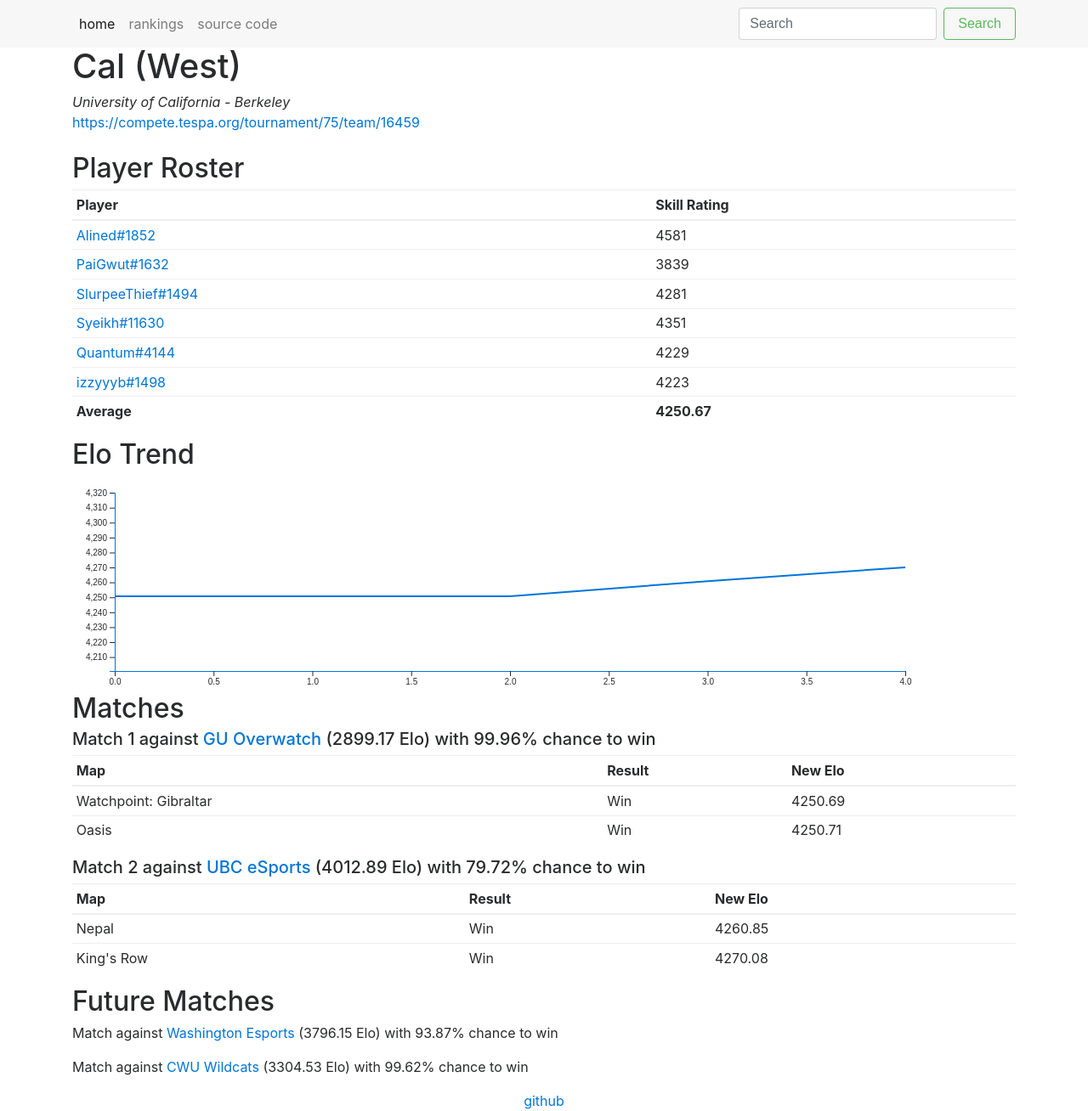
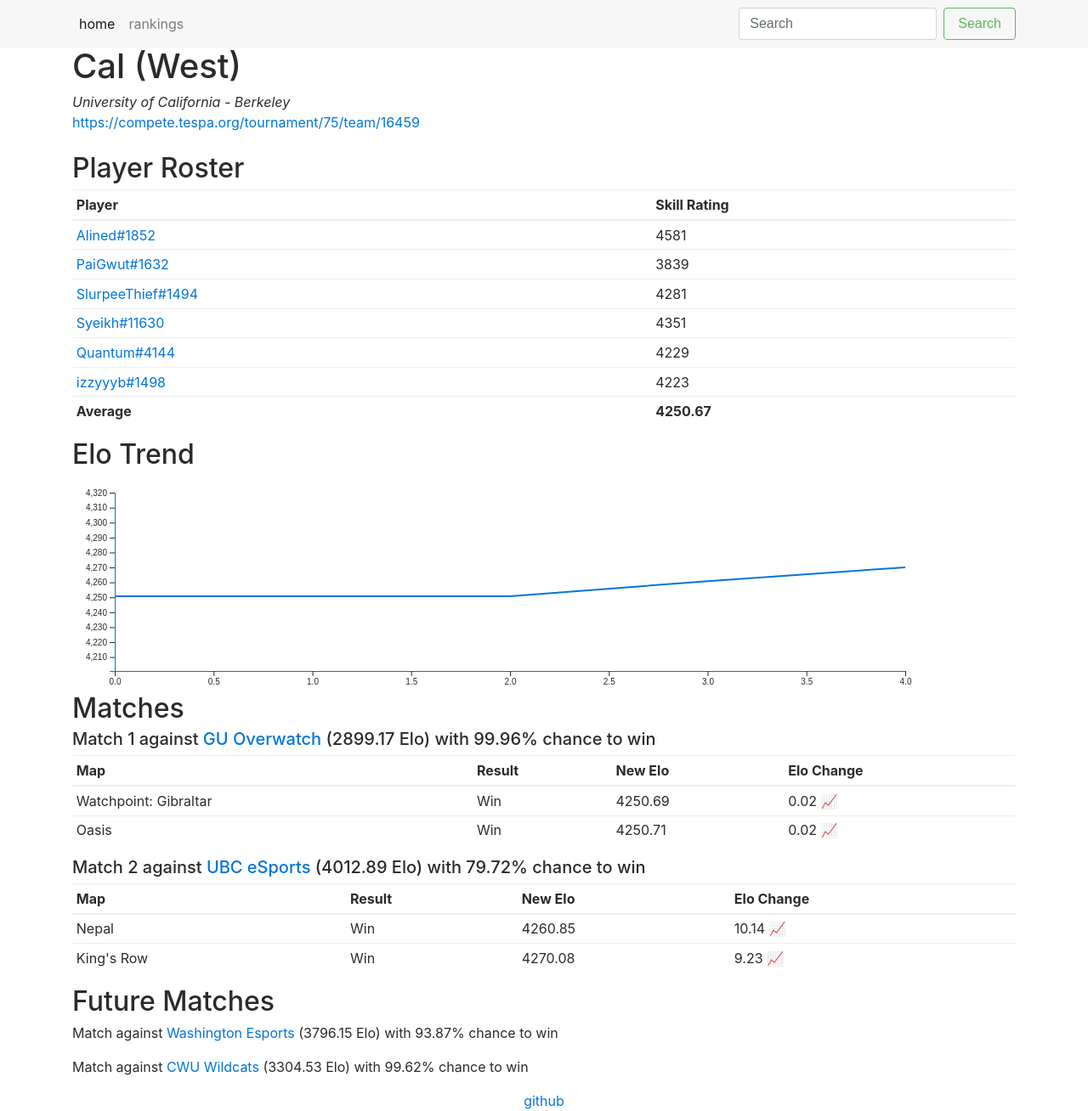
Before and after one commit to schemes-ohyeah/tcs-overwatch-elo, a Flask app: page /team/16459 in a window 1280 px wide. Shown: the whole page at 85% size. Run offline with Flask 2, Linux system fonts and the light colour scheme; some libraries are stand-ins or nearby versions.

Commit message:
visual updates

```diff
--- a/templates/bare_layout.html
+++ b/templates/bare_layout.html
@@ -8,8 +8,7 @@
 
     <meta name="description" content="">
     <meta name="author" content="">
-    {# TODO Get a favicon  #}
-    {#    <link rel="icon" href="/static/img/favicon.ico">#}
+    <link rel="icon" href="/static/img/favicon.ico">
 
     <title>
         {% if og and og["title"] %}
@@ -48,9 +47,6 @@
                 </li>
                 <li class="nav-item">
                     <a class="nav-link" href="/rankings">rankings</a>
-                </li>
-                <li class="nav-item">
-                    <a class="nav-link" href="https://github.com/schemes-ohyeah/tcs-overwatch-elo">source code</a>
                 </li>
             </ul>
             <form method="GET" action="/search" class="form-inline my-2 my-lg-0">
--- a/templates/index.html
+++ b/templates/index.html
@@ -6,7 +6,7 @@
             <h1 class="display-3">TCS Overwatch Elo Rankings</h1>
             <p class="lead">This website uses data from the <a href="https://compete.tespa.org/tournament/75">Tespa Collegiate Series - Overwatch</a> bracket to assign Elo ratings to every team on the bracket.</p>
             <hr class="my-4">
-            <p>Teams start with their average skill rating and will go through the Elo system as they playoff in the bracket!</p>
+            <p>Teams start with their average skill rating and will go through the Elo system as they play off in the bracket!</p>
             <p class="lead">
                 <a class="btn btn-primary btn-lg" href="/rankings" role="button">See Rankings</a>
             </p>
--- a/templates/team.html
+++ b/templates/team.html
@@ -109,6 +109,7 @@
                     <th>Map</th>
                     <th>Result</th>
                     <th>New Elo</th>
+                    <th>Elo Change</th>
                 </tr>
                 </thead>
                 <tbody>
@@ -125,9 +126,18 @@
                             <td>broke code tbh</td>
                         {% endif %}
 
-                        {# TODO Currently skipping index 0 which is the starting elo #}
-                        {# Maybe find a way to indicate this in the UI? #}
-                        <td>{{ match.elos[loop.index]|round(2) }}</td>
+                        {% set curr_elo = match.elos[loop.index] %}
+                        {% set prev_elo = match.elos[loop.index0] %}
+                        {% set diff = curr_elo - prev_elo %}
+                        <td>{{ curr_elo|round(2) }}</td>
+                        <td>
+                            {{ diff|round(2) }}
+                            {% if diff > 0 %}
+                            📈
+                            {% elif diff < 0 %}
+                            📉
+                            {% endif %}
+                        </td>
                     </tr>
                 {% endfor %}
                 </tbody>
```
Also changed, not shown: static/img/favicon.ico (added).
